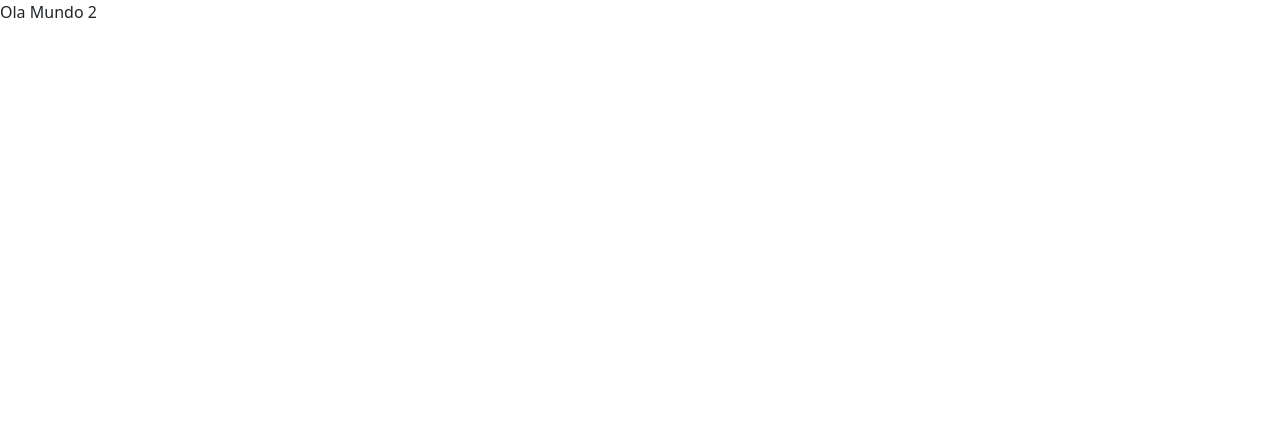
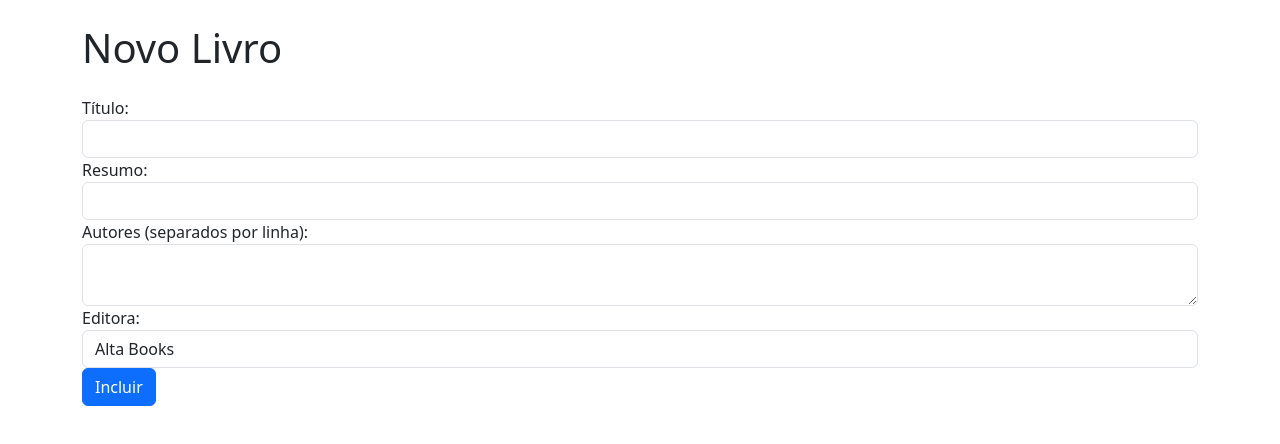
Before and after one commit to cleydsoncavalcanti/estacio-mundo2-nivel3-next, a Next.js app: page /LivroDados in a window 1280 px wide. Shown: the top 444 px of the page. Built offline with nearby package versions, Linux system fonts and the light colour scheme.

Commit message:
🐛 tudo ok

```diff
--- a/pages/LivroDados.tsx
+++ b/pages/LivroDados.tsx
@@ -1,5 +1,102 @@
-import type {NextPage} from 'next'
-import React from 'react'
-const LivroDados: NextPage = () => {return (<main>Ola Mundo 2</main>)}
+import React, { useState } from 'react';
+import ControleLivro from '@/classes/controle/ControleLivros';
+import ControleEditora from '@/classes/controle/ControleEditora';
+import { useRouter } from 'next/router';
+
+const LivroDados = () => {
+  const controleLivro = new ControleLivro();
+  const controleEditora = new ControleEditora();
+  const router = useRouter(); // Obtenha o objeto de roteamento
+
+  // Define the options for the editora combo (select)
+  const opcoes = controleEditora.getEditoras().map((editora) => ({
+    value: editora.codEditora,
+    text: editora.nome,
+  }));
+
+  // State for form fields
+  const [titulo, setTitulo] = useState('');
+  const [resumo, setResumo] = useState('');
+  const [autores, setAutores] = useState('');
+  const [codEditora, setCodEditora] = useState(opcoes[0].value);
+
+  // Navigate hook for navigation
+
+  // Handle combo (select) change
+  const tratarCombo = (event: { target: { value: any; }; }) => {
+    const { value } = event.target;
+    setCodEditora(Number(value));
+  };
+
+  // Handle form submit for livro inclusion
+  const incluir = (event: { preventDefault: () => void; }) => {
+    event.preventDefault();
+    const autoresArray = autores.split('\n');
+    const livro = {
+      codigo: 0,
+      título: titulo,
+      resumo: resumo,
+      autores: autoresArray,
+      codEditora: codEditora,
+    };
+    controleLivro.incluir(livro);
+    router.push('/LivroLista');
+  };
+
+  return (
+    <main className="container">
+      <h1 className="my-4">Novo Livro</h1>
+      <form onSubmit={incluir}>
+        <div className="form-group">
+          <label htmlFor="titulo">Título:</label>
+          <input
+            type="text"
+            className="form-control"
+            id="titulo"
+            value={titulo}
+            onChange={(e) => setTitulo(e.target.value)}
+          />
+        </div>
+        <div className="form-group">
+          <label htmlFor="resumo">Resumo:</label>
+          <input
+            type="text"
+            className="form-control"
+            id="resumo"
+            value={resumo}
+            onChange={(e) => setResumo(e.target.value)}
+          />
+        </div>
+        <div className="form-group">
+          <label htmlFor="autores">Autores (separados por linha):</label>
+          <textarea
+            className="form-control"
+            id="autores"
+            value={autores}
+            onChange={(e) => setAutores(e.target.value)}
+          />
+        </div>
+        <div className="form-group">
+          <label htmlFor="codEditora">Editora:</label>
+          <select
+            className="form-control"
+            id="codEditora"
+            value={codEditora}
+            onChange={tratarCombo}
+          >
+            {opcoes.map((opcao) => (
+              <option key={opcao.value} value={opcao.value}>
+                {opcao.text}
+              </option>
+            ))}
+          </select>
+        </div>
+        <button type="submit" className="btn btn-primary">
+          Incluir
+        </button>
+      </form>
+    </main>
+  );
+};
 
 export default LivroDados;
```
